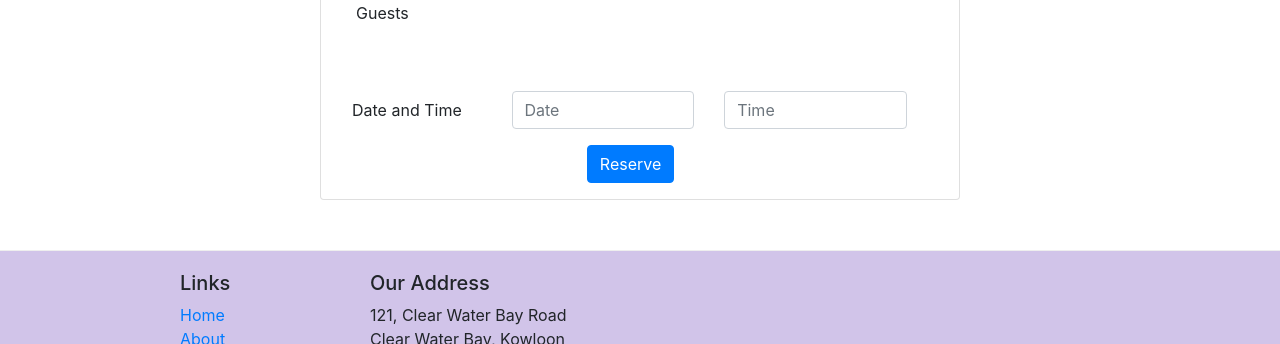
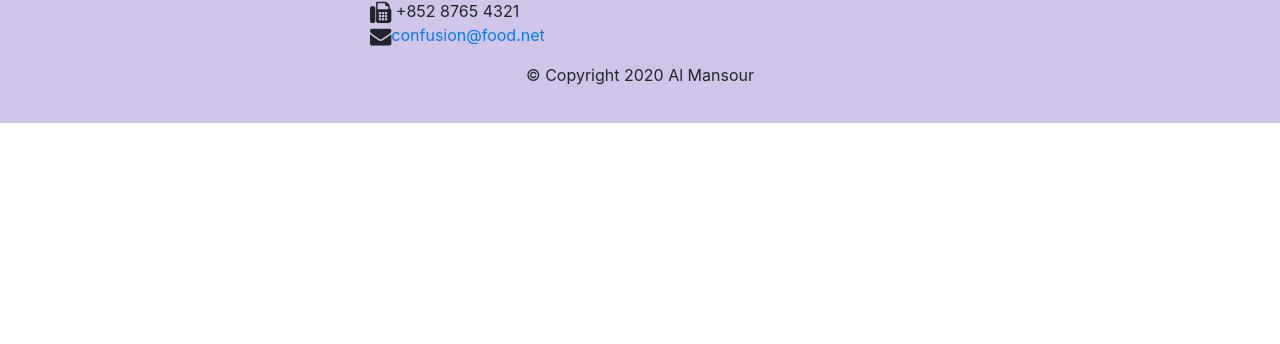
Before and after one commit to ziad-ma/Bootstrap-setup, a website: page index.html in a window 1280 px wide. Shown: the part 2111-2455 px from the top of the page. After the commit the page ends 2234 px from the top, so only its background shows below. Drawn offline with nearby package versions, Linux system fonts and the light colour scheme.

Commit message:
removing the down table

```diff
--- a/index.html
+++ b/index.html
@@ -256,55 +256,6 @@
             </div>
         </div>
 
-        <div class="row row-content">
-            <div class="col-sm-3"></div>
-            <div class="card col-sm">
-                <h3 class="card-header navbar-yellow text-white p ">Reserve a Table</h3>
-                <div class="card-body row">
-                    <div class="col-sm-3">Number of Guests</div>
-                    <div class="custom-control custom-radio custom-control-inline col-1">
-                        <input type="radio" id="customRadioInline1" name="customRadioInline1" class="custom-control-input">
-                        <label class="custom-control-label" for="customRadioInline1">1</label>
-                      </div>
-                      <div class="custom-control custom-radio custom-control-inline col-1">
-                        <input type="radio" id="customRadioInline2" name="customRadioInline1" class="custom-control-input">
-                        <label class="custom-control-label" for="customRadioInline2">2</label>
-                      </div>
-                      <div class="custom-control custom-radio custom-control-inline col-1">
-                        <input type="radio" id="customRadioInline3" name="customRadioInline1" class="custom-control-input">
-                        <label class="custom-control-label" for="customRadioInline3">3</label>
-                      </div>
-                      <div class="custom-control custom-radio custom-control-inline col-1">
-                        <input type="radio" id="customRadioInline4" name="customRadioInline1" class="custom-control-input">
-                        <label class="custom-control-label" for="customRadioInline4">4</label>
-                      </div>
-                      <div class="custom-control custom-radio custom-control-inline col-1">
-                        <input type="radio" id="customRadioInline5" name="customRadioInline1" class="custom-control-input">
-                        <label class="custom-control-label" for="customRadioInline5">5</label>
-                      </div>
-                      <div class="custom-control custom-radio custom-control-inline col-1">
-                        <input type="radio" id="customRadioInline6" name="customRadioInline1" class="custom-control-input">
-                        <label class="custom-control-label" for="customRadioInline6">6</label>
-                      </div>
-                    </div>
-                    <div class="form-group row mt-6">
-                        <label for="dateandtime" class="col-12 col-md-3 col-form-label ml-3">Date and Time</label>
-                        <div class="col-11 col-sm-4">
-                            <input type="text" class="form-control" id="date" name="date"
-                                    placeholder="Date">
-                        </div>
-                        <div class="col-11 col-sm-4">
-                            <input type="text" class="form-control" id="Time" name="Time"
-                                    placeholder="Time">
-                        </div>
-                        <div class="col-4 col-sm-5"></div>
-                        <button type="button" class="btn btn-primary mt-3">Reserve</button>
-                    </div>
-                </div>
-                <div class="col-sm-3"></div>
-            </div>
-
-        </div>
 
         <footer class="footer">
             <div class="container">
```
